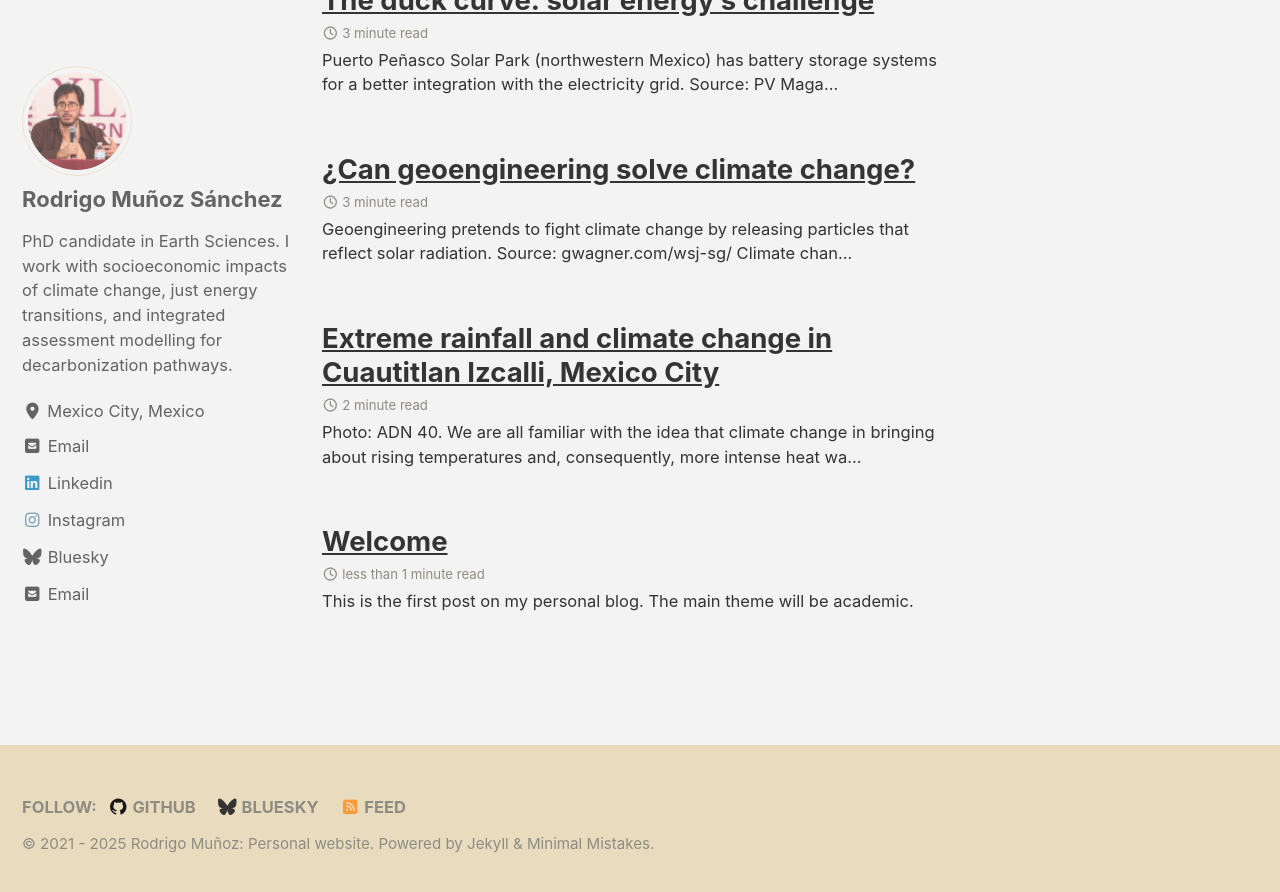
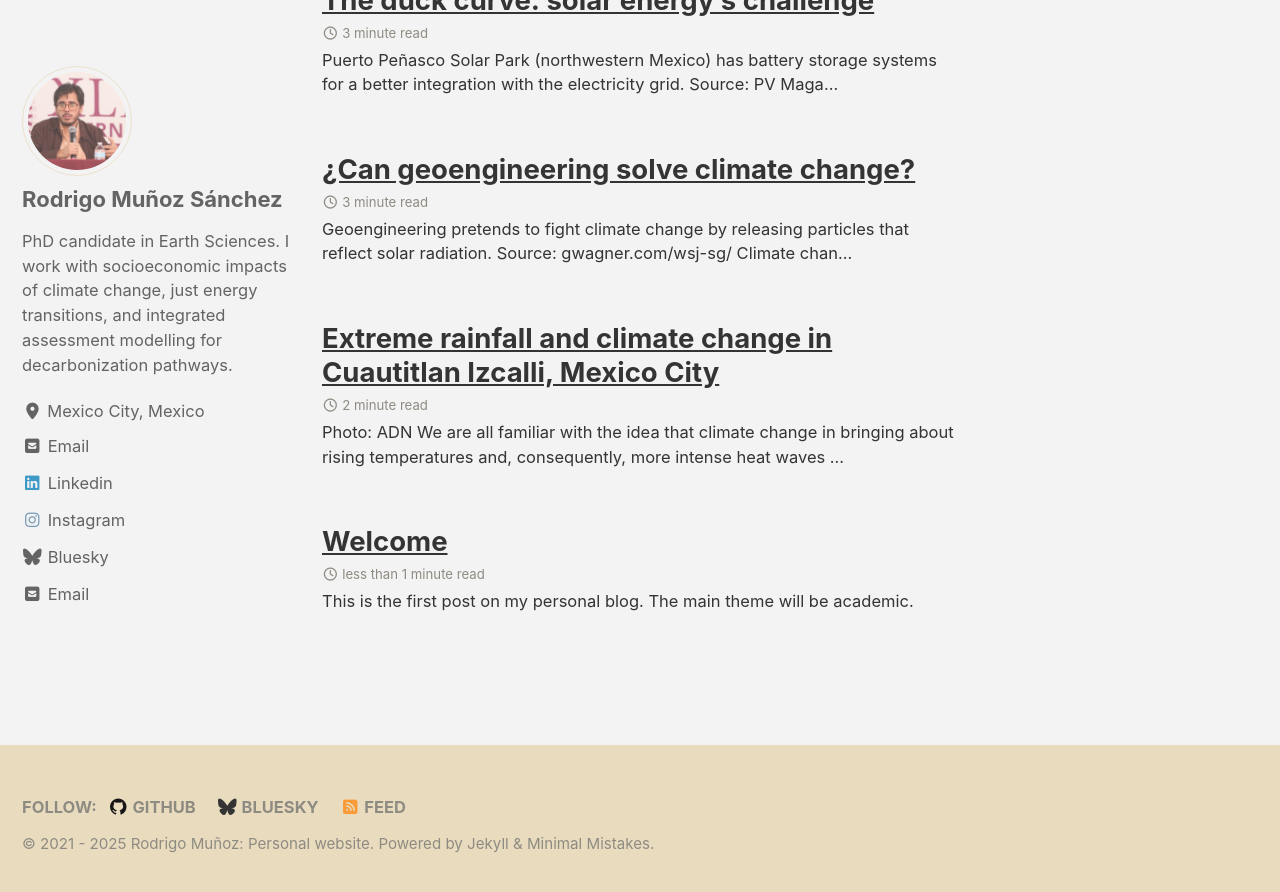
Before and after one commit to rodrigoms95/eng, a Jekyll site: the page built from index.md, in a window 1280 px wide and 900 px high, scrolled down 1351 px. Shown: the top 892 px of the window. Built offline with Jekyll 4.4.1, drawn with Linux system fonts in a browser that asks for light colours; cached includes are drawn as plain includes.

Commit message:
actualizar post

```diff
--- a/_posts/2025-04-08-inundaciones-izcalli.md
+++ b/_posts/2025-04-08-inundaciones-izcalli.md
@@ -8,7 +8,7 @@ tags:
   - precipitation
 excerpt_separator: <!--more-->
 header:
-  - teaser: assets/images/blog/2025_04_08-inundaciones_izcalli/Imagen_1.png
+  - teaser: /assets/images/blog/2025_04_08-inundaciones_izcalli/Imagen_1.png
 classes: wide
 date:               2025-04-08
 last_modified_at:   2025-08-08
@@ -17,7 +17,7 @@ last_modified_at:   2025-08-08
 <p align="center">
   <img src="https://raw.githubusercontent.com/rodrigoms95/rodrigoms95.github.io/master/assets/images/blog/2025_04_08-inundaciones_izcalli/Imagen_1.png" alt="Half-submerged car in a flooded street" style='height: 150%; width: 150%; object-fit: contain'/>
   <br>
-  Photo: ADN 40.
+  Photo: ADN
 </p>
 
 We are all familiar with the idea that climate change in bringing about rising temperatures and, consequently, more intense heat waves in summer. However, in reality, it involves a multitude of changes on a planetary scale, such as ocean acidification, melting glaciers, and changes in precipitation patterns.
```
